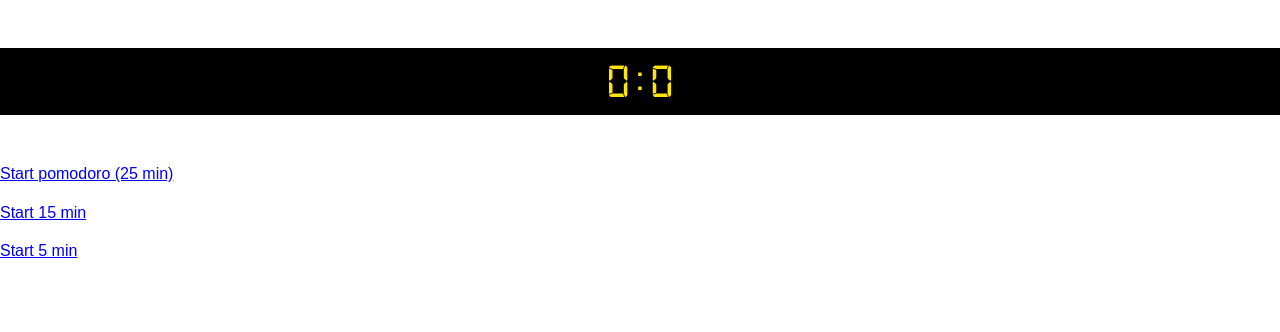
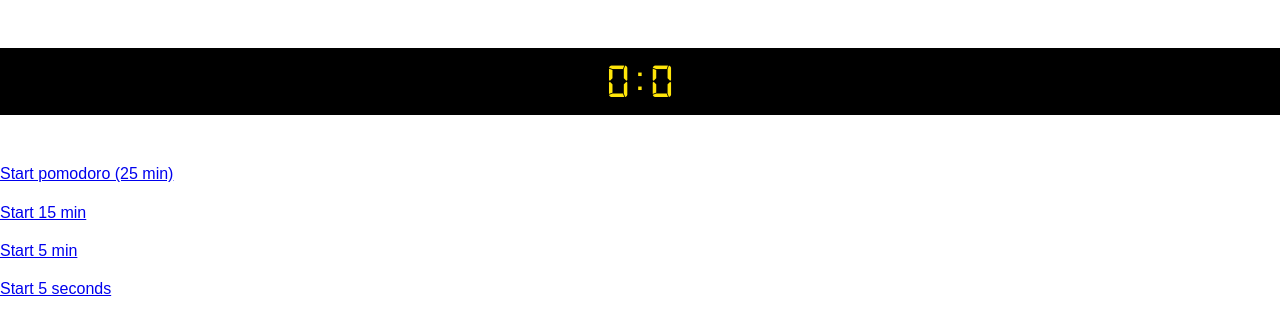
Before and after one commit to tommypyatt/productivity-timer, a React app: page index.html in a window 1280 px wide. Built offline with nearby package versions, Linux system fonts and the light colour scheme.

Commit message:
Add 5 second timer

```diff
--- a/index.html
+++ b/index.html
@@ -27,6 +27,9 @@
             <p>
                 <a href="javascript:void(0)" onclick="Timer.View.start(5, 0);">Start 5 min</a>
             </p>
+            <p>
+                <a href="javascript:void(0)" onclick="Timer.View.start(0, 5);">Start 5 seconds</a>
+            </p>
         </div>
         <script type="text/javascript">
           var Timer = {};
```
